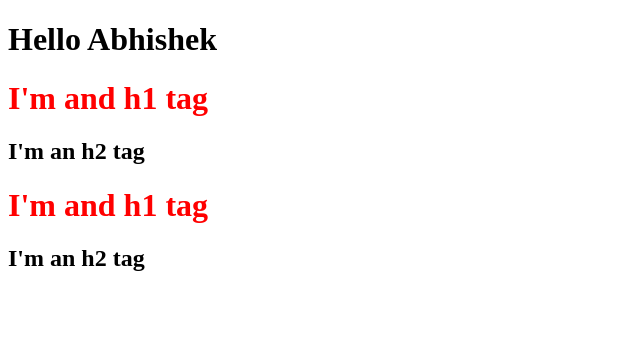
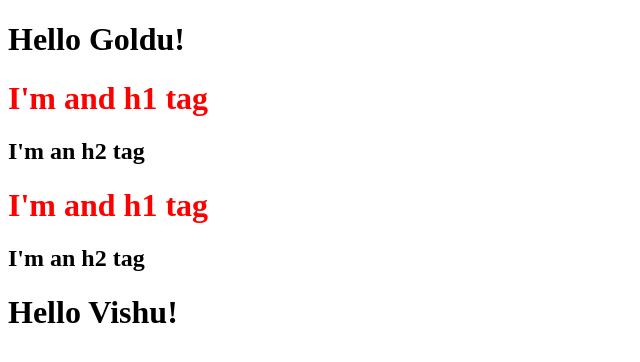
Before and after one commit to abhishekit31/namaste-javascript, a plain HTML site: page index.html in a window 1280 px wide. Shown: the whole page, without its empty margins (0-640 px from the left). Drawn offline with nearby package versions, Linux system fonts and the light colour scheme.

Commit message:
adding some line of code just for test

```diff
--- a/index.html
+++ b/index.html
@@ -7,10 +7,11 @@
     <link rel="stylesheet" href="index.css">
 </head>
 <body>
-    <h1>Hello Abhishek</h1>
+    <h1>Hello Goldu!</h1>
     <div id="root">
         <h1>abhishek kmar</h1>
     </div>
+    <h1>Hello Vishu!</h1>
 
     <script crossorigin src="https://unpkg.com/react@18/umd/react.development.js"></script>
     <script crossorigin src="https://unpkg.com/react-dom@18/umd/react-dom.development.js"></script>
```
